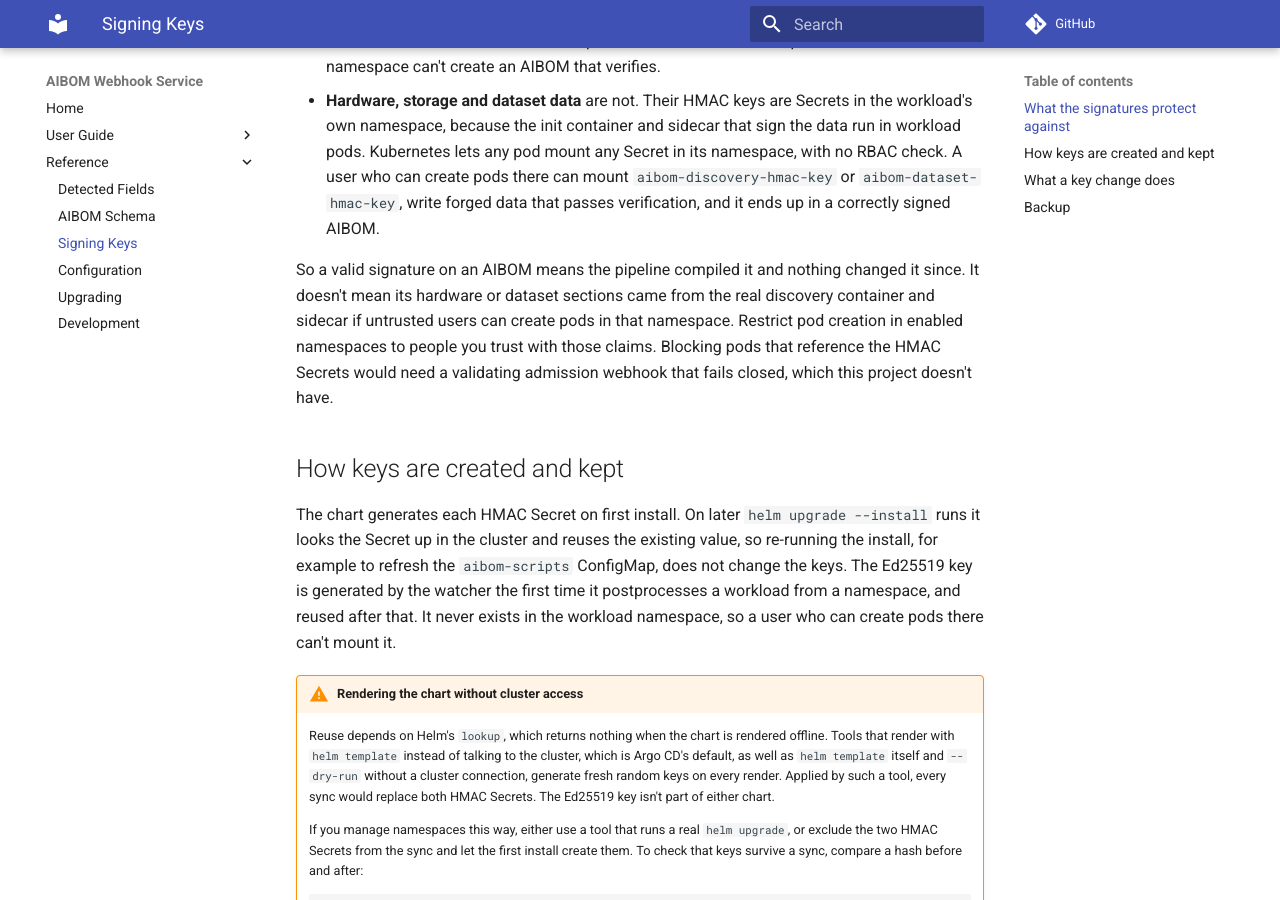
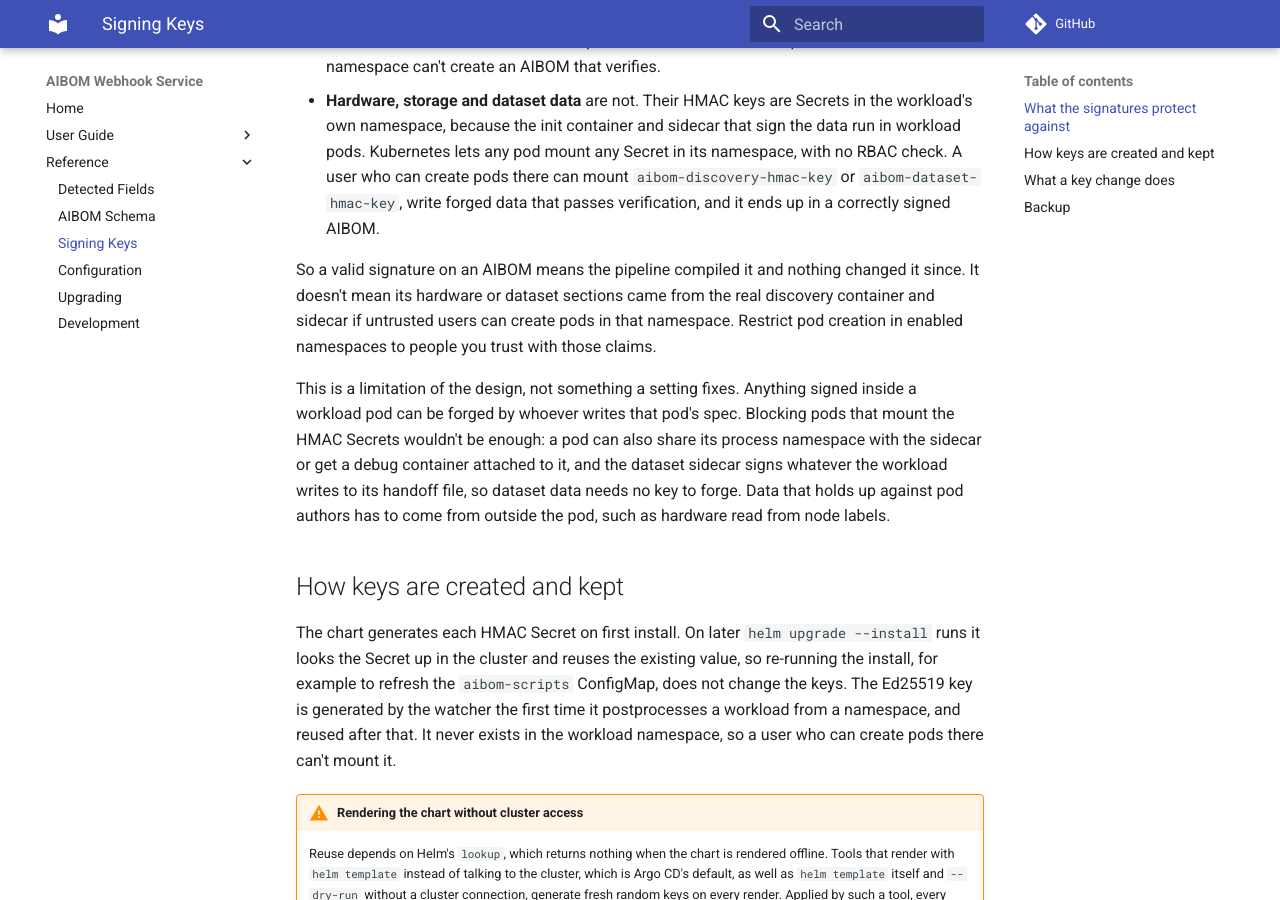
Before and after one commit to gavinsan33/aibom-webhook-service, an MkDocs documentation site: the page built from docs/reference/signing.md, in a window 1280 px wide and 900 px high, scrolled down 1037 px. Built offline with MkDocs 1.6.1 and Material for MkDocs 9.7.7, drawn with Linux system fonts in a browser that asks for light colours; comment, search, counter and statistics services are not loaded.

Commit message:
Say the pod-author forgery is a design limit, not a missing guard

```diff
--- a/docs/reference/signing.md
+++ b/docs/reference/signing.md
@@ -19,7 +19,9 @@ The keys are kept away from the code running inside a workload's containers, so
 - **The compiled AIBOM** is safe from both. Its key and the `aibom-postprocess` ServiceAccount exist only in the webhook's namespace, and a pod can't mount a Secret or run as a ServiceAccount from another namespace. A user who can create pods in an enabled namespace can't create an AIBOM that verifies.
 - **Hardware, storage and dataset data** are not. Their HMAC keys are Secrets in the workload's own namespace, because the init container and sidecar that sign the data run in workload pods. Kubernetes lets any pod mount any Secret in its namespace, with no RBAC check. A user who can create pods there can mount `aibom-discovery-hmac-key` or `aibom-dataset-hmac-key`, write forged data that passes verification, and it ends up in a correctly signed AIBOM.
 
-So a valid signature on an AIBOM means the pipeline compiled it and nothing changed it since. It doesn't mean its hardware or dataset sections came from the real discovery container and sidecar if untrusted users can create pods in that namespace. Restrict pod creation in enabled namespaces to people you trust with those claims. Blocking pods that reference the HMAC Secrets would need a validating admission webhook that fails closed, which this project doesn't have.
+So a valid signature on an AIBOM means the pipeline compiled it and nothing changed it since. It doesn't mean its hardware or dataset sections came from the real discovery container and sidecar if untrusted users can create pods in that namespace. Restrict pod creation in enabled namespaces to people you trust with those claims.
+
+This is a limitation of the design, not something a setting fixes. Anything signed inside a workload pod can be forged by whoever writes that pod's spec. Blocking pods that mount the HMAC Secrets wouldn't be enough: a pod can also share its process namespace with the sidecar or get a debug container attached to it, and the dataset sidecar signs whatever the workload writes to its handoff file, so dataset data needs no key to forge. Data that holds up against pod authors has to come from outside the pod, such as hardware read from node labels.
 
 ## How keys are created and kept
 
```
Also changed, not shown: CLAUDE.md (+1 -1 lines).
